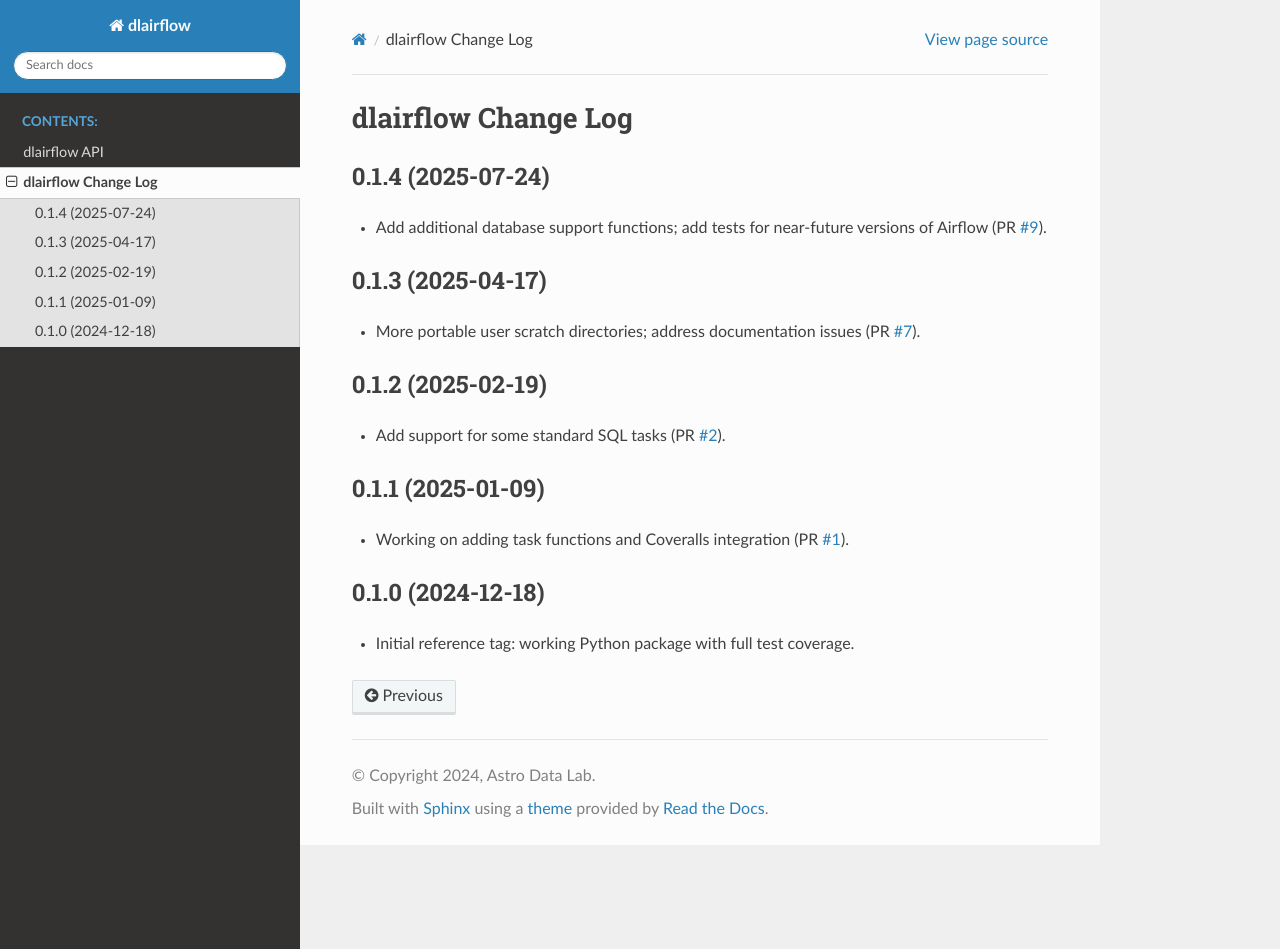
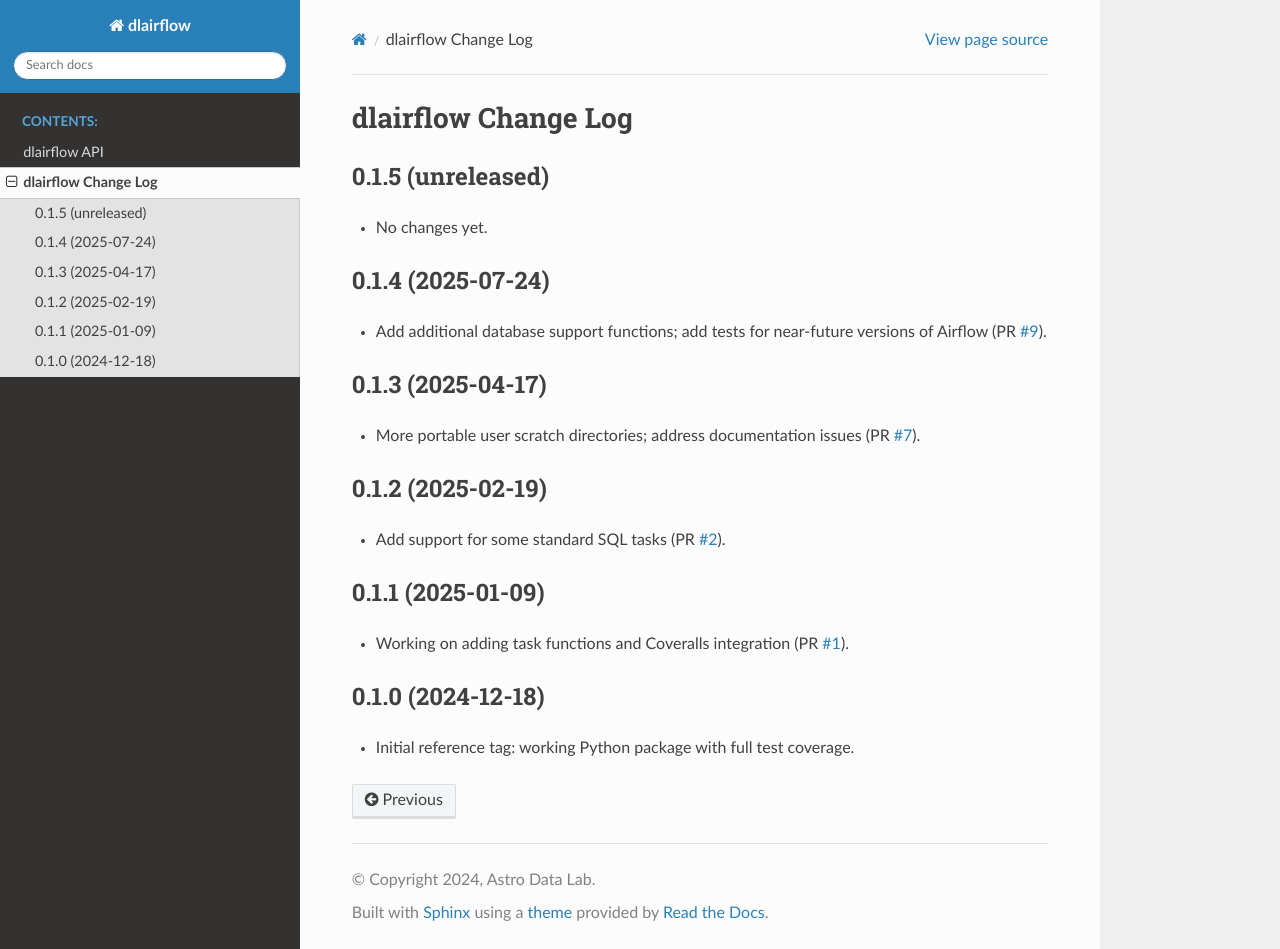
Before and after one commit to astro-datalab/dlairflow, a Sphinx documentation site: the page built from docs/changes.rst, in a window 1280 px wide and 949 px high. Built offline with Sphinx 7.4.7 and the Read the Docs theme 3.1.0, drawn with Linux system fonts in a browser that asks for light colours.

Commit message:
bump version after tag

```diff
--- a/dlairflow/__init__.py
+++ b/dlairflow/__init__.py
@@ -9,4 +9,4 @@ Reusable code components for building `Apache Airflow®`_ DAGs.
 .. _`Apache Airflow®`: https://airflow.apache.org
 """
 
-__version__ = '0.1.4'
+__version__ = '0.1.5.dev80'
--- a/docs/changes.rst
+++ b/docs/changes.rst
@@ -1,6 +1,11 @@
 ====================
 dlairflow Change Log
 ====================
+
+0.1.5 (unreleased)
+------------------
+
+* No changes yet.
 
 0.1.4 (2025-07-24)
 ------------------
```
